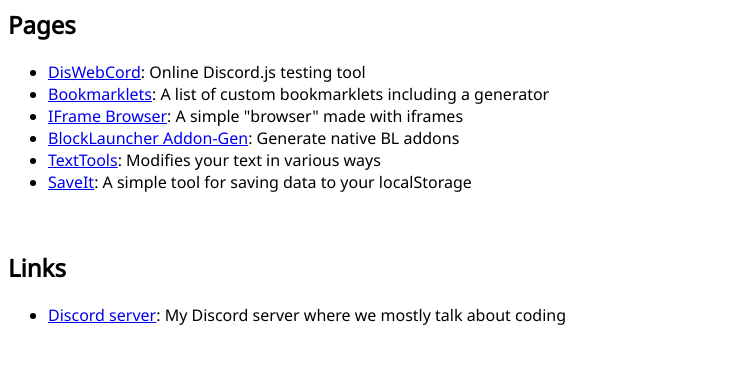
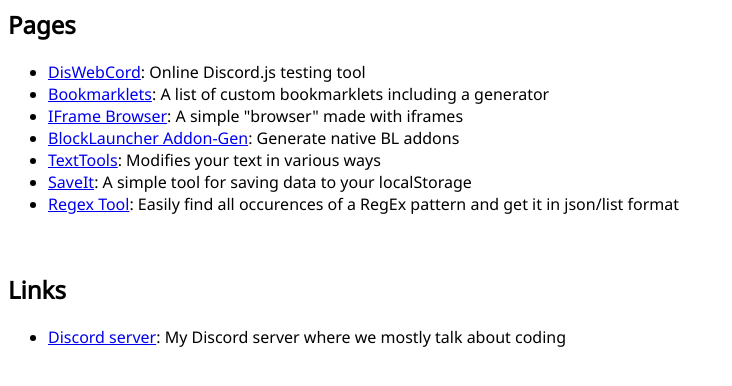
Before and after one commit to SuperOP535/superop535.github.io, a plain HTML site: page index.html in a window 1280 px wide. Shown: the whole page, without its empty margins (0-732 px from the left). Drawn offline with Linux system fonts and the light colour scheme.

Commit message:
Update index.html

```diff
--- a/index.html
+++ b/index.html
@@ -8,6 +8,7 @@
     <li><a href="/bl-addon-gen">BlockLauncher Addon-Gen</a>: Generate native BL addons</li>
     <li><a href="/texttools">TextTools</a>: Modifies your text in various ways</li>
     <li><a href="/saveit">SaveIt</a>: A simple tool for saving data to your localStorage</li>
+    <li><a href="/regex-tool">Regex Tool</a>: Easily find all occurences of a RegEx pattern and get it in json/list format</li>
   </ul><br>
   <h2>Links</h2>
   <ul>
```
